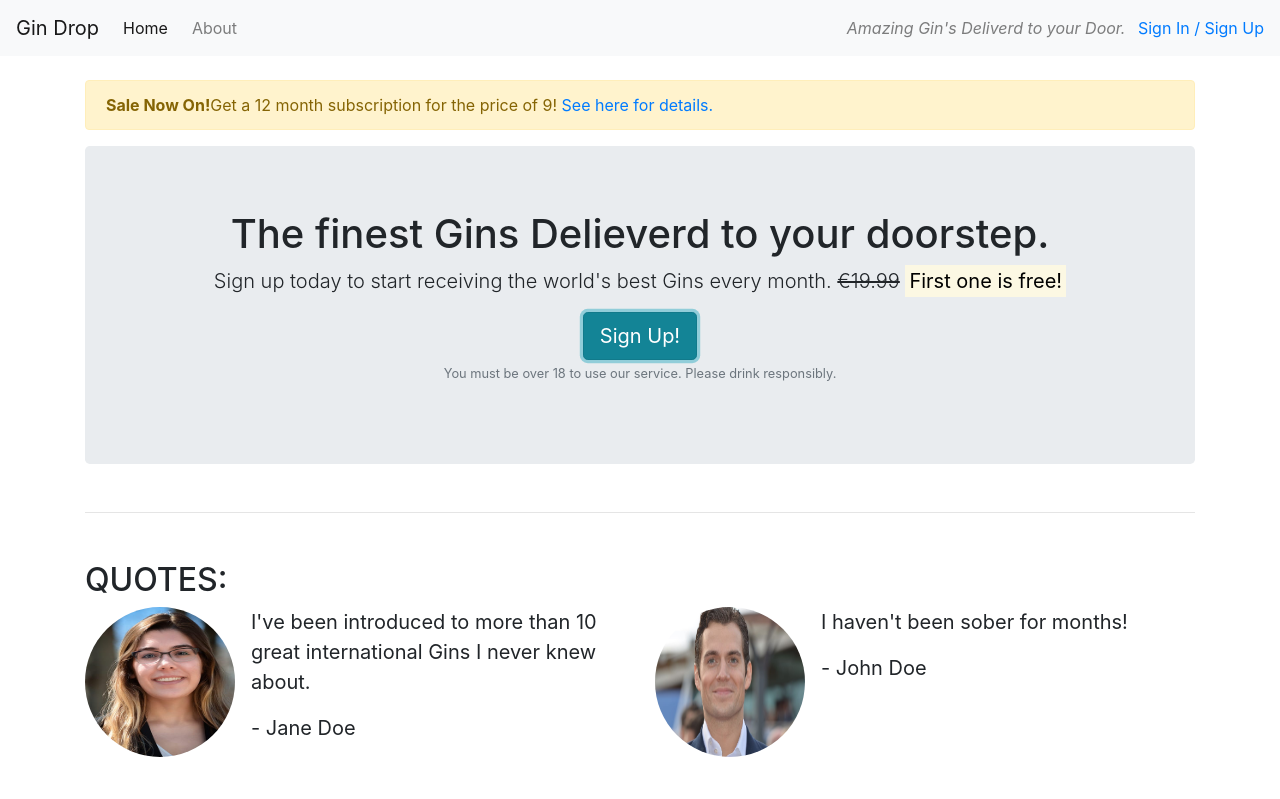
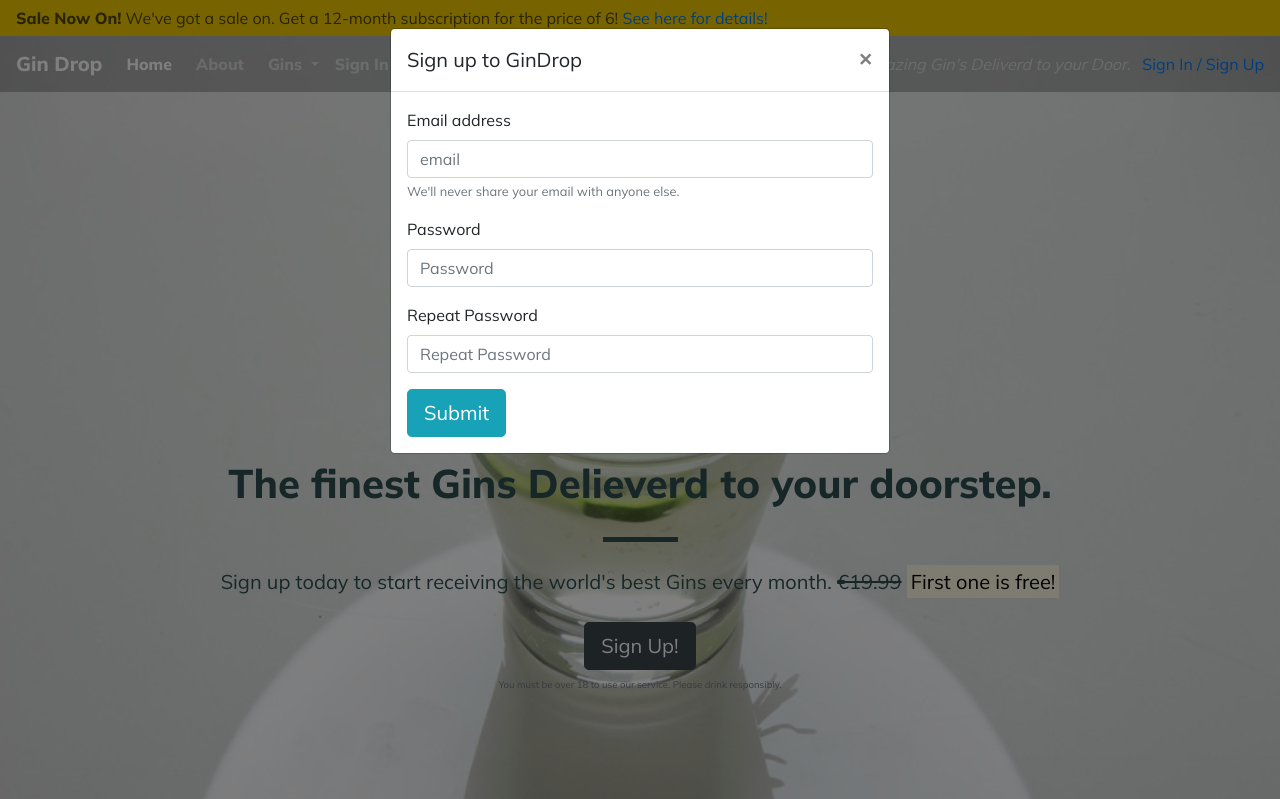
Before and after one commit to BrianWhelanDublin/bootstrap4, a plain HTML site: page index.html in a window 1280 px wide. Both pictures are taken after a click on the button "Sign Up!". Shown: the top 799 px of the page. Drawn offline with nearby package versions, Linux system fonts and the light colour scheme.

Commit message:
added css files and images files

```diff
--- /dev/null
+++ b/css/style.css
@@ -0,0 +1,99 @@
+
+body {
+font-family: 'Mulish';
+}
+
+.alert-container .col-12 {
+    padding-left: 0;
+    padding-right: 0;
+}
+
+.site-wide-alert {
+    color: #544600;
+    background-color: #eec802;
+    border-color: #eec802;
+    padding: 5px 15px;
+    margin-bottom: 0;
+    border: 1px solid transparent;
+    border-radius: 0;
+}
+.callout-container{
+    height: 150vh;
+    background: url(../images/gin4.jpg)  no-repeat center center fixed;
+    -webkit-background-size: cover;
+    -moz-background-size: cover;
+    -o-background-size: cover;
+     background-size: cover;
+
+    display: flex;
+    align-items: center;
+    justify-content: center;
+
+    position: relative;
+}
+.jumbotron{
+    background-color: transparent;
+}
+
+.jumbotron-header{
+    color: 	rgb(47,79,79);
+    font-weight: bold;
+    margin-bottom: 30px;
+}
+.jumbotron small{
+    font-size: 60%;
+    color: azurergb(47,79,79);
+}
+.jumbotron .lead {
+    color: rgb(47,79,79);
+    margin: 25px 0;
+}
+.block-divider{
+     width: 75px;
+    height: 5px;
+    border: 0;
+    background-color:rgb(47,79,79);
+}
+
+}
+.btn--cta {
+
+    border-radius: 23px;
+    width: 160px;
+}
+
+.btn--grey {
+    color: white;
+    background-color:rgb(59,68,75);
+    border-color: rgb(59,68,75);
+}
+
+
+.navalert-container {
+    position: absolute;
+    top: 0;
+    left: 0;
+    z-index: 1;
+    padding-left: 0;
+    padding-right: 0;
+
+}
+
+.navbar {
+    margin-bottom: 0;
+    width: 100%;
+    background-color: rgba(0, 0, 0, .25);
+    border: 0;
+}
+
+.navbar .navbar-toggler {
+    border: 0;
+}
+
+.navbar .navbar-brand {
+    font-weight: bold;
+}
+
+.navbar .navbar-nav a {
+    font-weight: bold;
+}
--- a/index.html
+++ b/index.html
@@ -10,20 +10,40 @@
       integrity="sha384-9aIt2nRpC12Uk9gS9baDl411NQApFmC26EwAOH8WgZl5MYYxFfc+NcPb1dKGj7Sk"
       crossorigin="anonymous"
     />
+
     <script
       src="https://kit.fontawesome.com/416e86c19e.js"
-      crossorigin="anonymous"
-    ></script>
-    <script
-      src="https://stackpath.bootstrapcdn.com/bootstrap/4.5.0/js/bootstrap.min.js"
-      integrity="sha384-OgVRvuATP1z7JjHLkuOU7Xw704+h835Lr+6QL9UvYjZE3Ipu6Tp75j7Bh/kR0JKI"
-      crossorigin="anonymous"
-    ></script>
+      crossorigin="anonymous"></script>
+
+<link href="https://fonts.googleapis.com/css2?family=Mulish:wght@400;600;800&display=swap" rel="stylesheet">
+    <link rel="stylesheet" href="css/style.css" type="text/css">
   </head>
 
   <body>
-    <nav class="navbar navbar-light bg-light navbar-expand-sm">
+   <div class="container-fluid navalert-container">
+        <div class="container-fluid alert-container">
+            <div class="row d-none d-sm-block">
+                <div class="col-12">
+                    <div class="site-wide-alert alert alert-warning">
+                        <strong>Sale Now On!</strong> We've got a sale on. Get a 12-month subscription for the price of 6! <a href="">See here for details!</a>
+                    </div>
+                </div>
+            </div>
+        </div>
+    <nav class="navbar navbar-dark navbar-expand-sm">
       <a href="/" class="navbar-brand">Gin Drop</a>
+      <button
+        class="navbar-toggler ml-auto"
+        type="button"
+        data-toggle="collapse"
+        data-target="#navbarNavDropdown"
+              aria-controls="navbarNavDropdown"
+        aria-expanded="false"
+        aria-label="Toggle navigation"
+      >
+        <span class="navbar-toggler-icon"></span>
+      </button>
+      <div class="collapse navbar-collapse" id="navbarNavDropdown">
         <ul class="navbar-nav mr-auto">
           <li class="active nav-item mr-2">
             <a class="nav-link" href="/">Home</a>
@@ -32,9 +52,21 @@
             <a class="nav-link" href="/about">About</a>
           </li>
           <li class="nav-item mr-2 d-block d-sm-none">
+          <li class="nav-item dropdown">
+          <a class="nav-link dropdown-toggle" href="#" id="navbarDropdownMenuLink" role="button" data-toggle="dropdown" aria-haspopup="true" aria-expanded="false">
+          Gins
+        </a>
+        <div class="dropdown-menu" aria-labelledby="navbarDropdownMenuLink">
+                        <a class="dropdown-item" href="#">London Dry</a>
+                        <a class="dropdown-item" href="#">Plymouth</a>
+                        <a class="dropdown-item" href="#">Old Tom</a>
+                        <a class="dropdown-item" href="#">Genever</a>
+                    </div>
+          </li>
             <a class="nav-link" href="/login">Sign In / Sign Up</a>
           </li>
         </ul>
+      </div>
       <div class="d-none d-md-block">
         <p class="navbar-text my-auto mr-2">
           <i>Amazing Gin's Deliverd to your Door.</i>
@@ -42,20 +74,16 @@
         <a href="/login">Sign In / Sign Up</a>
       </div>
     </nav>
-    <article class="container mt-4">
-      <div class="row d-none d-sm-block">
-        <div class="col-12">
-          <div class="alert alert-warning">
-            <strong>Sale Now On!</strong>Get a 12 month subscription for the
-            price of 9! <a href="/">See here for details.</a>
 </div>
-        </div>
-      </div>
+
+
+ <div class="container-fluid callout-container">
 
       <div class="row">
         <div class="col-12">
           <section class="callout jumbotron text-center">
-            <h1>The finest Gins Delieverd to your doorstep.</h1>
+            <h1 class="jumbotron-header">The finest Gins Delieverd to your doorstep.</h1>
+             <hr class="block-divider">
             <p class="lead">
               Sign up today to start receiving the world's best Gins every
               month.
@@ -63,18 +91,20 @@
               <span class="d-inline d-sm-none"><br /></span>
               <strong><mark>First one is free!</mark></strong>
             </p>
-            <button type="button" class="btn btn-info btn-lg">Sign Up!</button>
+            <button type="button" class="btn btn--cta btn--grey btn-lg" data-toggle="modal" data-target="#signUpModal">Sign Up!</button>
             <p class="text-muted">
               <small
                 >You must be over 18 to use our service. Please drink
-                responsibly.</small
-              >
+                responsibly.</small>
             </p>
           </section>
         </div>
       </div>
-      <hr />
 
+      </div>
+
+
+     <div class="container quotes-container">
       <section class="quotes my-5">
         <div class="row">
           <div class="col-12">
@@ -125,8 +155,8 @@
           </div>
         </div>
       </section>
-
-      <hr />
+     </div>
+     <div class="container list-container">
       <section class="table my-5">
         <div class="row">
           <div class="col-12">
@@ -169,8 +199,8 @@
           </div>
         </div>
       </section>
-      <hr />
-
+     </div>
+       <div class="container features-container">
       <section class="features my-5">
         <div class="row">
           <div class="col-12">
@@ -229,12 +259,40 @@
           </div>
         </div>
       </section>
-    </article>
-    <script
-      src="https://stackpath.bootstrapcdn.com/bootstrap/4.5.0/js/bootstrap.min.js"
-      integrity="sha384-OgVRvuATP1z7JjHLkuOU7Xw704+h835Lr+6QL9UvYjZE3Ipu6Tp75j7Bh/kR0JKI"
-      crossorigin="anonymous"
-    ></script>
+       </div>
+<div class="modal" tabindex="-1" role="dialog" id="signUpModal">
+  <div class="modal-dialog">
+    <div class="modal-content">
+      <div class="modal-header">
+        <h5 class="modal-title">Sign up to GinDrop</h5>
+        <button type="button" class="close" data-dismiss="modal" aria-label="Close">
+          <span aria-hidden="true">&times;</span>
+        </button>
+      </div>
+      <div class="modal-body">
+        <form>
+  <div class="form-group">
+    <label for="exampleInputEmail1">Email address</label>
+    <input type="email" class="form-control" id="exampleInputEmail1" aria-describedby="emailHelp" placeholder="email">
+    <small id="emailHelp" class="form-text text-muted">We'll never share your email with anyone else.</small>
+  </div>
+  <div class="form-group">
+    <label for="password">Password</label>
+    <input type="password" class="form-control" id="password" placeholder="Password">
+  </div>
+   <div class="form-group">
+    <label for="repeat-password">Repeat Password</label>
+    <input type="password" class="form-control" id="repeat-password" placeholder="Repeat Password">
+  </div>
+
+  <button type="submit" class="btn btn-info btn-lg">Submit</button>
+</form>
+      </div>
+
+    </div>
+  </div>
+</div>
+
     <script
       src="https://code.jquery.com/jquery-3.5.1.slim.min.js"
       integrity="sha384-DfXdz2htPH0lsSSs5nCTpuj/zy4C+OGpamoFVy38MVBnE+IbbVYUew+OrCXaRkfj"
@@ -245,5 +303,11 @@
       integrity="sha384-Q6E9RHvbIyZFJoft+2mJbHaEWldlvI9IOYy5n3zV9zzTtmI3UksdQRVvoxMfooAo"
       crossorigin="anonymous"
     ></script>
+
+    <script
+      src="https://stackpath.bootstrapcdn.com/bootstrap/4.5.0/js/bootstrap.min.js"
+      integrity="sha384-OgVRvuATP1z7JjHLkuOU7Xw704+h835Lr+6QL9UvYjZE3Ipu6Tp75j7Bh/kR0JKI"
+      crossorigin="anonymous"
+    ></script>
   </body>
 </html>
```
Also changed, not shown: images/gin.jpg (added), images/gin2.jpeg (added), images/gin3.jpg (added), images/gin4.jpg (added). Lines whose indentation alone changed are shown as unchanged.
